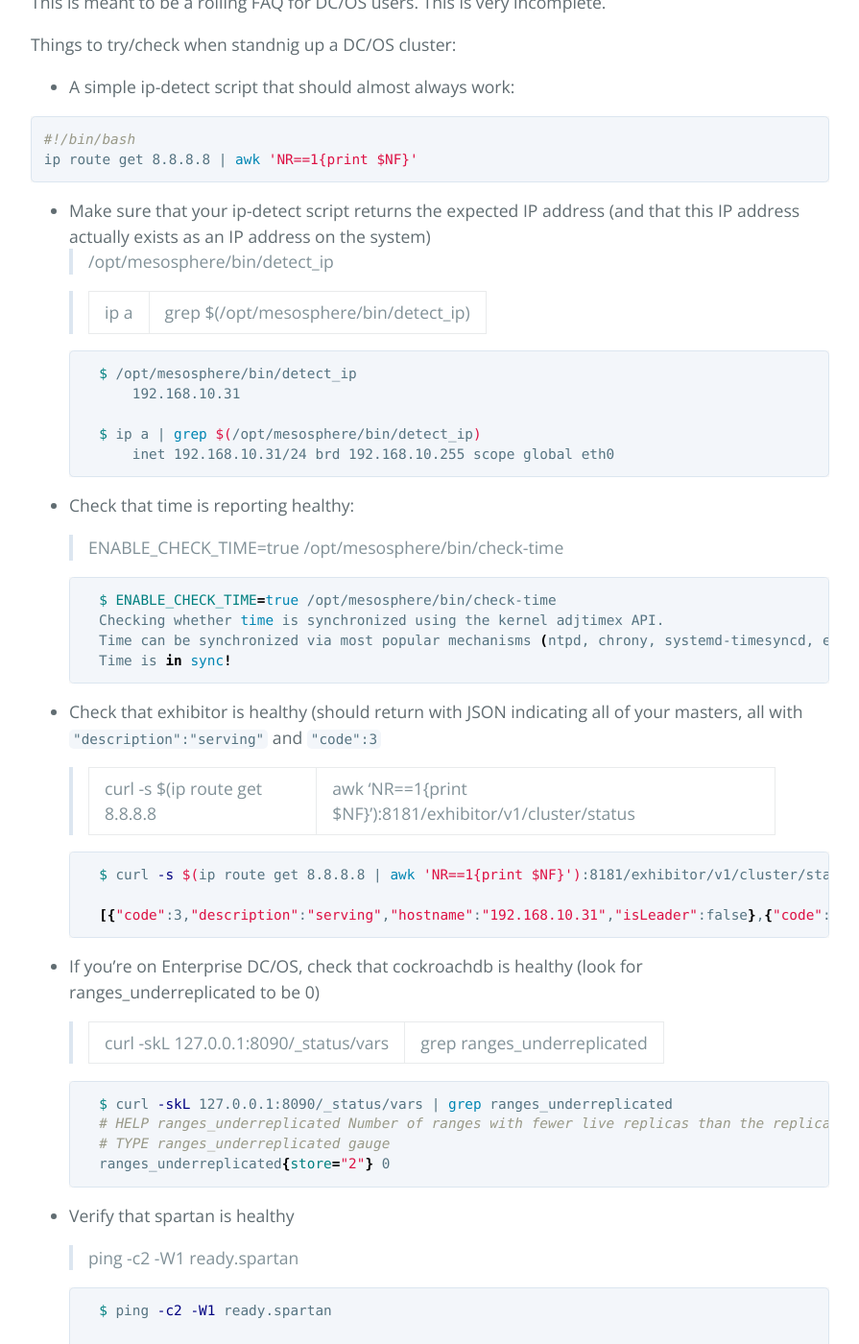
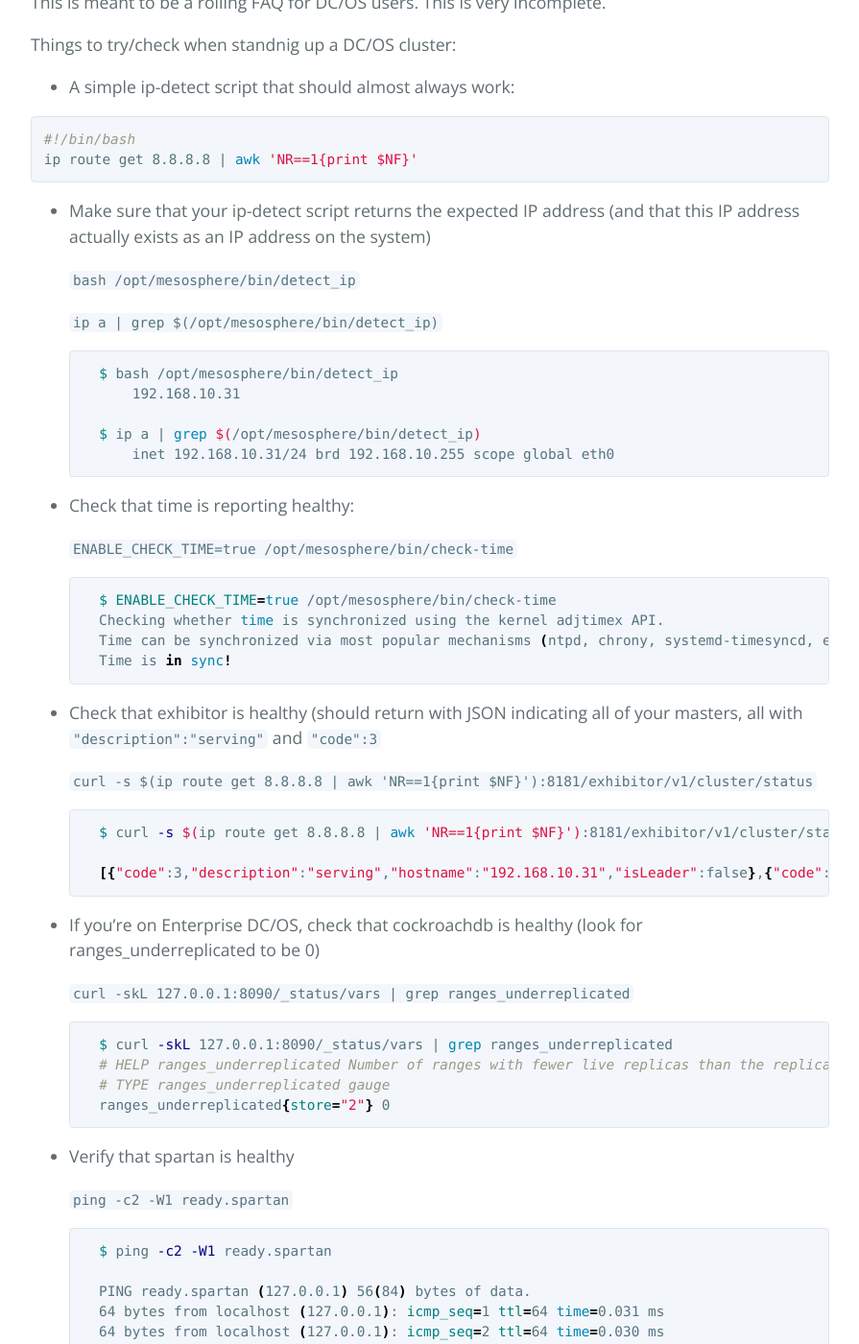
Before and after one commit to mesosphere/field-notes, a Jekyll site: the page built from docs/troubleshooting/installation-faq.md, in a window 1280 px wide and 1400 px high, scrolled down 403 px. Shown: the whole window at 96% size, without its empty margins (192-1087 px from the left). Built offline with Jekyll 4.4.1, drawn with Linux system fonts in a browser that asks for light colours; our own code applies the rules of GitHub Pages for plain Markdown files; some of the changed text lies outside the part shown.

Commit message:
Change format

````diff
--- a/docs/troubleshooting/installation-faq.md
+++ b/docs/troubleshooting/installation-faq.md
@@ -13,12 +13,13 @@ ip route get 8.8.8.8 | awk 'NR==1{print $NF}'
 ```
 
 * Make sure that your ip-detect script returns the expected IP address (and that this IP address actually exists as an IP address on the system)
-    > /opt/mesosphere/bin/detect_ip
 
-    > ip a | grep $(/opt/mesosphere/bin/detect_ip)
+    `bash /opt/mesosphere/bin/detect_ip`
+
+    `ip a | grep $(/opt/mesosphere/bin/detect_ip)`
 
     ```bash
-    $ /opt/mesosphere/bin/detect_ip
+    $ bash /opt/mesosphere/bin/detect_ip
         192.168.10.31
 
     $ ip a | grep $(/opt/mesosphere/bin/detect_ip)
@@ -27,7 +28,7 @@ ip route get 8.8.8.8 | awk 'NR==1{print $NF}'
 
 * Check that time is reporting healthy:
 
-    > ENABLE_CHECK_TIME=true /opt/mesosphere/bin/check-time
+    `ENABLE_CHECK_TIME=true /opt/mesosphere/bin/check-time`
 
     ```bash
     $ ENABLE_CHECK_TIME=true /opt/mesosphere/bin/check-time
@@ -38,7 +39,7 @@ ip route get 8.8.8.8 | awk 'NR==1{print $NF}'
 
 * Check that exhibitor is healthy (should return with JSON indicating all of your masters, all with `"description":"serving"` and `"code":3`
 
-    > curl -s $(ip route get 8.8.8.8 | awk 'NR==1{print $NF}'):8181/exhibitor/v1/cluster/status
+    `curl -s $(ip route get 8.8.8.8 | awk 'NR==1{print $NF}'):8181/exhibitor/v1/cluster/status`
 
     ```bash
     $ curl -s $(ip route get 8.8.8.8 | awk 'NR==1{print $NF}'):8181/exhibitor/v1/cluster/status
@@ -48,7 +49,7 @@ ip route get 8.8.8.8 | awk 'NR==1{print $NF}'
 
 * If you're on Enterprise DC/OS, check that cockroachdb is healthy (look for ranges_underreplicated to be 0)
 
-    > curl -skL 127.0.0.1:8090/_status/vars | grep ranges_underreplicated
+    `curl -skL 127.0.0.1:8090/_status/vars | grep ranges_underreplicated`
 
     ```bash
     $ curl -skL 127.0.0.1:8090/_status/vars | grep ranges_underreplicated
@@ -59,7 +60,7 @@ ip route get 8.8.8.8 | awk 'NR==1{print $NF}'
 
 * Verify that spartan is healthy
 
-    > ping -c2 -W1 ready.spartan
+    `ping -c2 -W1 ready.spartan`
 
     ```bash
     $ ping -c2 -W1 ready.spartan
@@ -76,7 +77,7 @@ ip route get 8.8.8.8 | awk 'NR==1{print $NF}'
 * Verify that Mesos is healthy (look for `overlay/log/recovered` and `registrar/log/recovered` to both be 1):
 
 
-    > curl -s $(ip route get 8.8.8.8 | awk 'NR==1{print $NF}'):5050/metrics/snapshot | tr ',' '\n' | grep recovered
+    `curl -s $(ip route get 8.8.8.8 | awk 'NR==1{print $NF}'):5050/metrics/snapshot | tr ',' '\n' | grep recovered`
 
     ```bash
     $ curl -s $(ip route get 8.8.8.8 | awk 'NR==1{print $NF}'):5050/metrics/snapshot | tr ',' '\n' | grep recovered
@@ -86,7 +87,7 @@ ip route get 8.8.8.8 | awk 'NR==1{print $NF}'
 
 * Verify that mesos-dns is healthy
 
-    > ping -c2 -W1 leader.mesos
+    `ping -c2 -W1 leader.mesos`
 
     ```bash
     $ ping -c2 -W1 leader.mesos
@@ -101,7 +102,7 @@ ip route get 8.8.8.8 | awk 'NR==1{print $NF}'
 
 * Verify that Marathon is healthy
 
-    > curl -skL $(ip route get 8.8.8.8 | awk 'NR==1{print $NF}'):8080/v2/leader
+    `curl -skL $(ip route get 8.8.8.8 | awk 'NR==1{print $NF}'):8080/v2/leader`
 
     ```bash
     $ curl -skL $(ip route get 8.8.8.8 | awk 'NR==1{print $NF}'):8080/v2/leader
@@ -110,7 +111,7 @@ ip route get 8.8.8.8 | awk 'NR==1{print $NF}'
 
 * See if the UI responds to curl:
 
-    > curl $(ip route get 8.8.8.8 | awk 'NR==1{print $NF}') -kL | head -c300
+    `curl $(ip route get 8.8.8.8 | awk 'NR==1{print $NF}') -kL | head -c300`
 
     ```bash
     $ curl $(ip route get 8.8.8.8 | awk 'NR==1{print $NF}') -skL | head -c300
````
